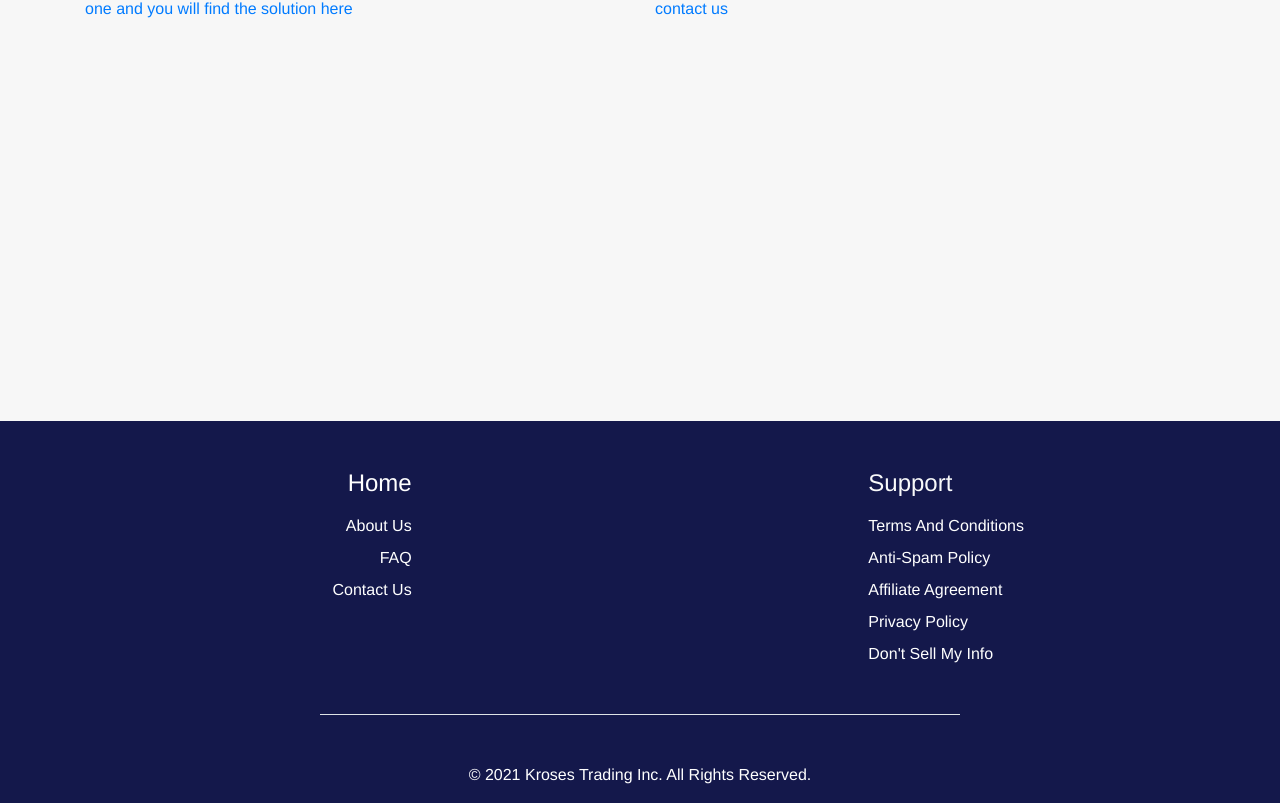
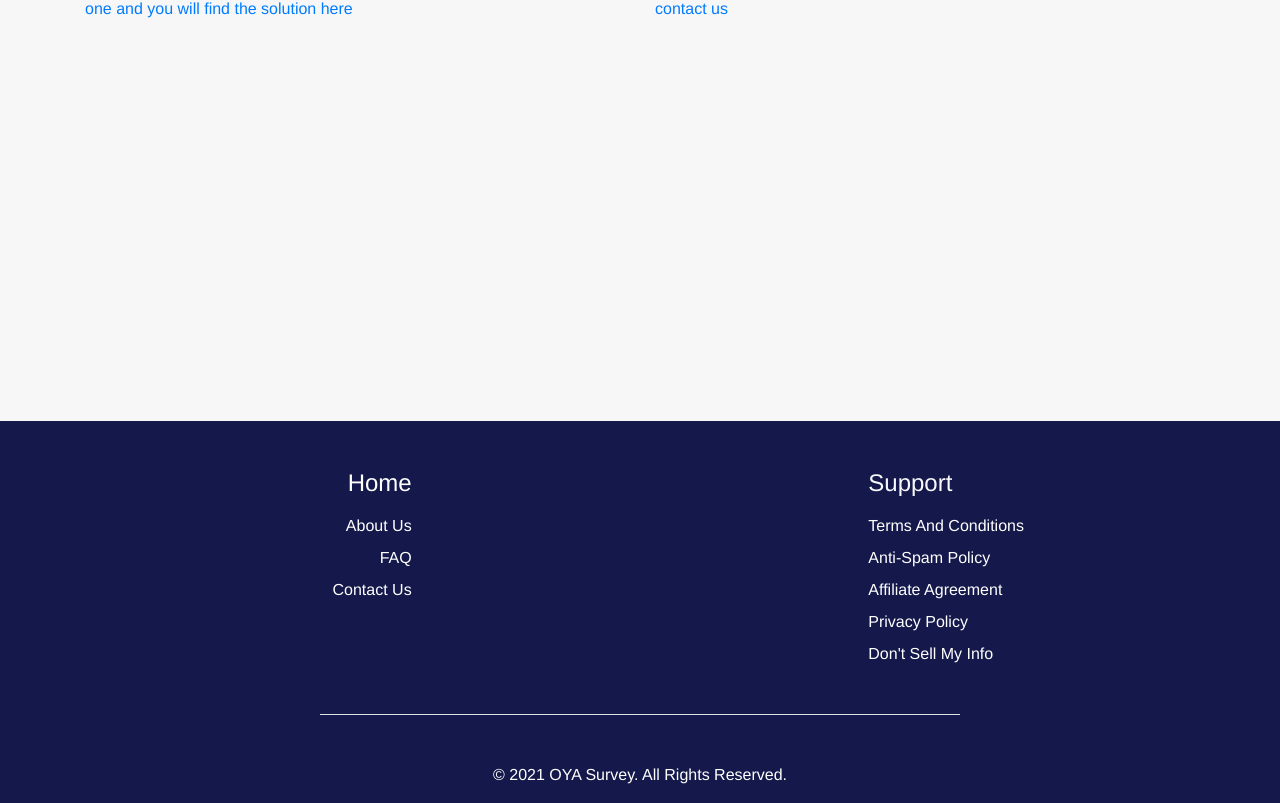
Before and after one commit to wawoyuanli/website, a Vue app: page /#/support in a window 1280 px wide. Shown: the part 179-982 px from the top of the page. Built offline with nearby package versions, Linux system fonts and the light colour scheme.

Commit message:
更改基础参数
更改基础参数

```diff
--- a/src/components/footer.vue
+++ b/src/components/footer.vue
@@ -61,7 +61,7 @@
     <div class="row pb-3">
       <div class="col-md-3"></div>
       <div class="col-md-6 text-center text-white">
-        © 2021 Kroses Trading Inc. All Rights Reserved.
+        © 2021 OYA Survey. All Rights Reserved.
       </div>
       <div class="col-md-3"></div>
     </div>
--- a/src/views/contact/index.vue
+++ b/src/views/contact/index.vue
@@ -17,7 +17,6 @@
                   directly: service@oyasurvey.com
                 </p>
                 <p class="text-left">
-                  Our postal address is 145-02 156TH STREET, TWCFJ80 JAMAICA, NEW YORK, 11434
                 </p>
                 <div class="row">
                   <div class="col-md-12">
```
